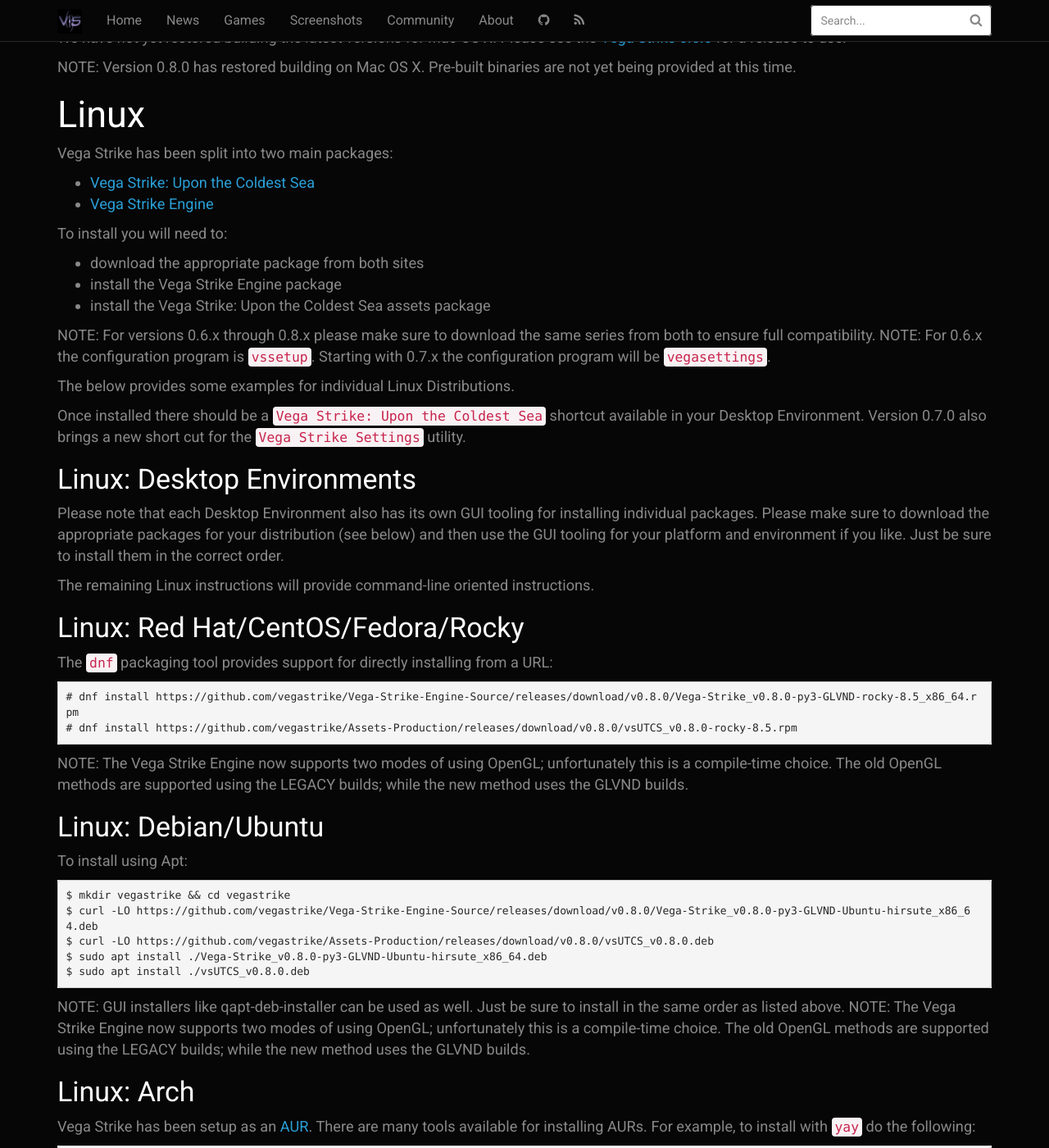
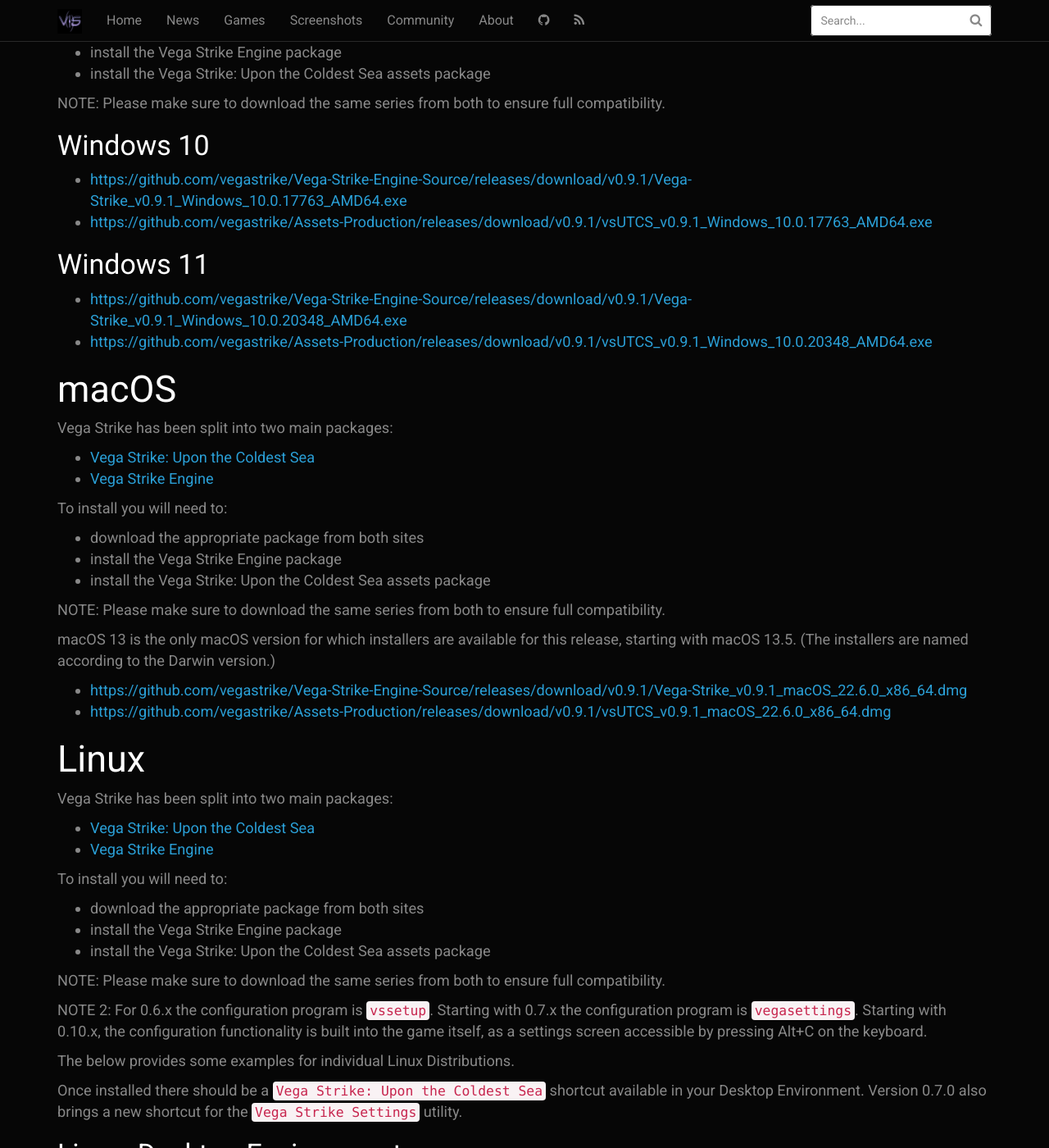
Before and after one commit to vegastrike/vegastrike.github.io, a Jekyll site: the page built from assets/installation.md, in a window 1280 px wide and 1400 px high, scrolled down 438 px. Shown: the whole window at 82% size. Built offline with Jekyll 4.4.1, drawn with Linux system fonts in a browser that asks for light colours; some of the changed text lies outside the part shown.

Commit message:
assets/installation.md: Update to reference v0.9.1, and list out all the installer files by OS and version

```diff
--- a/assets/installation.md
+++ b/assets/installation.md
@@ -4,77 +4,200 @@
 permalink: /install/
 ---
 
-In the past Vega Strike has been available on Windows, Mac, and Linux platforms. Moreover it has generally had a single package to install the Vega Strike: Upon the Coldest Sea and the Vega Strike Engine.
+In the past Vega Strike has been available on Windows, Mac, and Linux platforms. Moreover, it has generally had a single
+package to install the Vega Strike: Upon the Coldest Sea and the Vega Strike Engine.
 
-Below is a listing of installation for each platform.
+Below is a listing of installers for each platform.
 
 ## Windows
 
-We have not yet restored building the latest versions for Windows.
-Please see the [Vega Strike 0.5.1](https://sourceforge.net/projects/vegastrike/files/vegastrike/0.5.1/) for a release to use.
+Vega Strike has been split into two main packages:
 
-NOTE: Version 0.8.0 has restored building on Windows. Pre-built binaries are not yet being provided at this time.
+- [Vega Strike: Upon the Coldest Sea](https://github.com/vegastrike/Assets-Production/releases)
+- [Vega Strike Engine](https://github.com/vegastrike/Vega-Strike-Engine-Source/releases)
 
-## Mac OS X
+To install you will need to:
 
-We have not yet restored building the latest versions for Mac OS X.
-Please see the [Vega Strike 0.5.0](https://sourceforge.net/projects/vegastrike/files/vegastrike/0.5.0/) for a release to use.
+- download the appropriate package from both sites
+- install the Vega Strike Engine package
+- install the Vega Strike: Upon the Coldest Sea assets package
 
-NOTE: Version 0.8.0 has restored building on Mac OS X. Pre-built binaries are not yet being provided at this time.
+NOTE: Please make sure to download the same series from both to ensure full compatibility.
+
+### Windows 10
+
+- <https://github.com/vegastrike/Vega-Strike-Engine-Source/releases/download/v0.9.1/Vega-Strike_v0.9.1_Windows_10.0.17763_AMD64.exe>
+- <https://github.com/vegastrike/Assets-Production/releases/download/v0.9.1/vsUTCS_v0.9.1_Windows_10.0.17763_AMD64.exe>
+
+### Windows 11
+
+- <https://github.com/vegastrike/Vega-Strike-Engine-Source/releases/download/v0.9.1/Vega-Strike_v0.9.1_Windows_10.0.20348_AMD64.exe>
+- <https://github.com/vegastrike/Assets-Production/releases/download/v0.9.1/vsUTCS_v0.9.1_Windows_10.0.20348_AMD64.exe>
+
+## macOS
+
+Vega Strike has been split into two main packages:
+
+- [Vega Strike: Upon the Coldest Sea](https://github.com/vegastrike/Assets-Production/releases)
+- [Vega Strike Engine](https://github.com/vegastrike/Vega-Strike-Engine-Source/releases)
+
+To install you will need to:
+
+- download the appropriate package from both sites
+- install the Vega Strike Engine package
+- install the Vega Strike: Upon the Coldest Sea assets package
+
+NOTE: Please make sure to download the same series from both to ensure full compatibility.
+
+macOS 13 is the only macOS version for which installers are available for this release, starting with macOS 13.5. (The
+installers are named according to the Darwin version.)
+
+- <https://github.com/vegastrike/Vega-Strike-Engine-Source/releases/download/v0.9.1/Vega-Strike_v0.9.1_macOS_22.6.0_x86_64.dmg>
+- <https://github.com/vegastrike/Assets-Production/releases/download/v0.9.1/vsUTCS_v0.9.1_macOS_22.6.0_x86_64.dmg>
 
 ## Linux
 
 Vega Strike has been split into two main packages:
+
 - [Vega Strike: Upon the Coldest Sea](https://github.com/vegastrike/Assets-Production/releases)
 - [Vega Strike Engine](https://github.com/vegastrike/Vega-Strike-Engine-Source/releases)
 
 To install you will need to:
+
 - download the appropriate package from both sites
 - install the Vega Strike Engine package
 - install the Vega Strike: Upon the Coldest Sea assets package
 
-NOTE: For versions 0.6.x through 0.8.x please make sure to download the same series from both to ensure full compatibility.
-NOTE: For 0.6.x the configuration program is `vssetup`. Starting with 0.7.x the configuration program will be `vegasettings`.
+NOTE: Please make sure to download the same series from both to ensure full compatibility.
+
+NOTE 2: For 0.6.x the configuration program is `vssetup`. Starting with 0.7.x the configuration program is
+`vegasettings`.
+Starting with 0.10.x, the configuration functionality is built into the game itself, as a settings screen accessible by
+pressing Alt+C on the keyboard.
 
 The below provides some examples for individual Linux Distributions.
 
 Once installed there should be a `Vega Strike: Upon the Coldest Sea` shortcut available in your Desktop Environment.
-Version 0.7.0 also brings a new short cut for the `Vega Strike Settings` utility.
+Version 0.7.0 also brings a new shortcut for the `Vega Strike Settings` utility.
 
 ### Linux: Desktop Environments
 
 Please note that each Desktop Environment also has its own GUI tooling for installing individual packages.
-Please make sure to download the appropriate packages for your distribution (see below) and then use the GUI tooling for your
-platform and environment if you like. Just be sure to install them in the correct order.
+Please make sure to download the appropriate packages for your distribution (see below) and then use the GUI tooling for
+your platform and environment if you like. Just be sure to install them in the correct order.
+
+NOTE: The Vega Strike Engine can now support two modes of using OpenGL; unfortunately this is a compile-time choice. The
+old OpenGL methods are supported using the LEGACY builds; while the new method uses the GLVND builds. As of the 0.9.x
+series, only the GLVND versions have prebuilt installer packages provided.
 
 The remaining Linux instructions will provide command-line oriented instructions.
 
-### Linux: Red Hat/CentOS/Fedora/Rocky
+#### Red Hat/CentOS/Fedora/Rocky Linux
 
-The `dnf` packaging tool provides support for directly installing from a URL:
+The `dnf` packaging tool provides support for directly installing from a URL.
 
-	# dnf install https://github.com/vegastrike/Vega-Strike-Engine-Source/releases/download/v0.8.0/Vega-Strike_v0.8.0-py3-GLVND-rocky-8.5_x86_64.rpm
-	# dnf install https://github.com/vegastrike/Assets-Production/releases/download/v0.8.0/vsUTCS_v0.8.0-rocky-8.5.rpm
+##### Fedora 41
 
-NOTE: The Vega Strike Engine now supports two modes of using OpenGL; unfortunately this is a compile-time choice. The old OpenGL methods are supported using the LEGACY builds; while the new method uses the GLVND builds.
+	# dnf install https://github.com/vegastrike/Vega-Strike-Engine-Source/releases/download/v0.9.1/Vega-Strike_v0.9.1-GLVND-fedora-41_x86_64.rpm
+	# dnf install https://github.com/vegastrike/Assets-Production/releases/download/v0.9.1/vsUTCS_v0.9.1-fedora-41.rpm
 
-### Linux: Debian/Ubuntu
+##### Fedora 40
+
+    # dnf install https://github.com/vegastrike/Vega-Strike-Engine-Source/releases/download/v0.9.1/Vega-Strike_v0.9.1-GLVND-fedora-40_x86_64.rpm
+    # dnf install https://github.com/vegastrike/Assets-Production/releases/download/v0.9.1/vsUTCS_v0.9.1-fedora-40.rpm
+
+##### Rocky Linux 9.5
+
+    # dnf install https://github.com/vegastrike/Vega-Strike-Engine-Source/releases/download/v0.9.1/Vega-Strike_v0.9.1-GLVND-rocky-9.5_x86_64.rpm
+    # dnf install https://github.com/vegastrike/Assets-Production/releases/download/v0.9.1/vsUTCS_v0.9.1-rocky-9.5.rpm
+
+#### openSUSE Leap 15.6
+
+    $ cd ~/Downloads
+	$ mkdir vegastrike && cd vegastrike
+    $ curl -L0 https://github.com/vegastrike/Vega-Strike-Engine-Source/releases/download/v0.9.1/Vega-Strike_v0.9.1-GLVND-opensuse-leap-15.6_x86_64.rpm
+    $ curl -L0 https://github.com/vegastrike/Assets-Production/releases/download/v0.9.1/vsUTCS_v0.9.1-opensuse-leap-15.6.rpm
+    $ sudo zypper install ./Vega-Strike_v0.9.1-GLVND-opensuse-leap-15.6_x86_64.rpm
+    $ sudo zypper install ./vsUTCS_v0.9.1-opensuse-leap-15.6.rpm
+
+#### Debian/Ubuntu/Linux Mint
 
 To install using Apt:
 
+NOTE: GUI installers like qapt-deb-installer can be used as well. Just be sure to install in the same order as listed
+below.
+
+NOTE 2: The second installer download is the same for all the Debian-based operating systems supported.
+
+##### Ubuntu 24.04 "Noble"
+
+    $ cd ~/Downloads
 	$ mkdir vegastrike && cd vegastrike
-	$ curl -LO https://github.com/vegastrike/Vega-Strike-Engine-Source/releases/download/v0.8.0/Vega-Strike_v0.8.0-py3-GLVND-Ubuntu-hirsute_x86_64.deb
-	$ curl -LO https://github.com/vegastrike/Assets-Production/releases/download/v0.8.0/vsUTCS_v0.8.0.deb
-	$ sudo apt install ./Vega-Strike_v0.8.0-py3-GLVND-Ubuntu-hirsute_x86_64.deb
-	$ sudo apt install ./vsUTCS_v0.8.0.deb
+	$ curl -LO https://github.com/vegastrike/Vega-Strike-Engine-Source/releases/download/v0.9.1/Vega-Strike_v0.9.1-GLVND-Ubuntu-noble_x86_64.deb
+	$ curl -LO https://github.com/vegastrike/Assets-Production/releases/download/v0.9.1/vsUTCS_v0.9.1.deb
+	$ sudo apt install ./Vega-Strike_v0.9.1-GLVND-Ubuntu-noble_x86_64.deb
+	$ sudo apt install ./vsUTCS_v0.9.1.deb
 
-NOTE: GUI installers like qapt-deb-installer can be used as well. Just be sure to install in the same order as listed above.
-NOTE: The Vega Strike Engine now supports two modes of using OpenGL; unfortunately this is a compile-time choice. The old OpenGL methods are supported using the LEGACY builds; while the new method uses the GLVND builds.
+##### Ubuntu 22.04 "Jammy"
 
-### Linux: Arch
+    $ cd ~/Downloads
+	$ mkdir vegastrike && cd vegastrike
+	$ curl -LO https://github.com/vegastrike/Vega-Strike-Engine-Source/releases/download/v0.9.1/Vega-Strike_v0.9.1-GLVND-Ubuntu-jammy_x86_64.deb
+	$ curl -LO https://github.com/vegastrike/Assets-Production/releases/download/v0.9.1/vsUTCS_v0.9.1.deb
+	$ sudo apt install ./Vega-Strike_v0.9.1-GLVND-Ubuntu-jammy_x86_64.deb
+	$ sudo apt install ./vsUTCS_v0.9.1.deb
 
-Vega Strike has been setup as an [AUR](https://aur.archlinux.org/packages/?O=0&K=vegastrike). There are many tools available for installing AURs. For example, to install with `yay` do the following:
+##### Debian 12 "Bookworm"
+
+    $ cd ~/Downloads
+	$ mkdir vegastrike && cd vegastrike
+	$ curl -LO https://github.com/vegastrike/Vega-Strike-Engine-Source/releases/download/v0.9.1/Vega-Strike_v0.9.1-GLVND-Debian-bookworm_x86_64.deb
+	$ curl -LO https://github.com/vegastrike/Assets-Production/releases/download/v0.9.1/vsUTCS_v0.9.1.deb
+	$ sudo apt install ./Vega-Strike_v0.9.1-GLVND-Debian-bookworm_x86_64.deb
+	$ sudo apt install ./vsUTCS_v0.9.1.deb
+
+##### Linux Mint 21.3 "Virginia"
+
+    $ cd ~/Downloads
+	$ mkdir vegastrike && cd vegastrike
+	$ curl -LO https://github.com/vegastrike/Vega-Strike-Engine-Source/releases/download/v0.9.1/Vega-Strike_v0.9.1-GLVND-Linuxmint-virginia_x86_64.deb
+	$ curl -LO https://github.com/vegastrike/Assets-Production/releases/download/v0.9.1/vsUTCS_v0.9.1.deb
+	$ sudo apt install ./Vega-Strike_v0.9.1-GLVND-Linuxmint-virginia_x86_64.deb
+	$ sudo apt install ./vsUTCS_v0.9.1.deb
+
+##### Linux Mint 21.2 "Victoria"
+
+    $ cd ~/Downloads
+	$ mkdir vegastrike && cd vegastrike
+	$ curl -LO https://github.com/vegastrike/Vega-Strike-Engine-Source/releases/download/v0.9.1/Vega-Strike_v0.9.1-GLVND-Linuxmint-victoria_x86_64.deb
+	$ curl -LO https://github.com/vegastrike/Assets-Production/releases/download/v0.9.1/vsUTCS_v0.9.1.deb
+	$ sudo apt install ./Vega-Strike_v0.9.1-GLVND-Linuxmint-victoria_x86_64.deb
+	$ sudo apt install ./vsUTCS_v0.9.1.deb
+
+##### Linux Mint 21.1 "Vera"
+
+    $ cd ~/Downloads
+	$ mkdir vegastrike && cd vegastrike
+	$ curl -LO https://github.com/vegastrike/Vega-Strike-Engine-Source/releases/download/v0.9.1/Vega-Strike_v0.9.1-GLVND-Linuxmint-vera_x86_64.deb
+	$ curl -LO https://github.com/vegastrike/Assets-Production/releases/download/v0.9.1/vsUTCS_v0.9.1.deb
+	$ sudo apt install ./Vega-Strike_v0.9.1-GLVND-Linuxmint-vera_x86_64.deb
+	$ sudo apt install ./vsUTCS_v0.9.1.deb
+
+##### Linux Mint 21 "Vanessa"
+
+    $ cd ~/Downloads
+	$ mkdir vegastrike && cd vegastrike
+	$ curl -LO https://github.com/vegastrike/Vega-Strike-Engine-Source/releases/download/v0.9.1/Vega-Strike_v0.9.1-GLVND-Linuxmint-vanessa_x86_64.deb
+	$ curl -LO https://github.com/vegastrike/Assets-Production/releases/download/v0.9.1/vsUTCS_v0.9.1.deb
+	$ sudo apt install ./Vega-Strike_v0.9.1-GLVND-Linuxmint-vanessa_x86_64.deb
+	$ sudo apt install ./vsUTCS_v0.9.1.deb
+
+#### Arch Linux
+
+Vega Strike has been set up as an [AUR](https://aur.archlinux.org/packages/?O=0&K=vegastrike). There are many tools
+available for installing AURs. For example, to install with `yay` do the following:
 
 	# yay -S vegastrike-git
 
-For more information about AURs see the [Arch User Repository Documentation](https://wiki.archlinux.org/index.php/Arch_User_Repository).
+For more information about AURs see
+the [Arch User Repository Documentation](https://wiki.archlinux.org/index.php/Arch_User_Repository).
```
